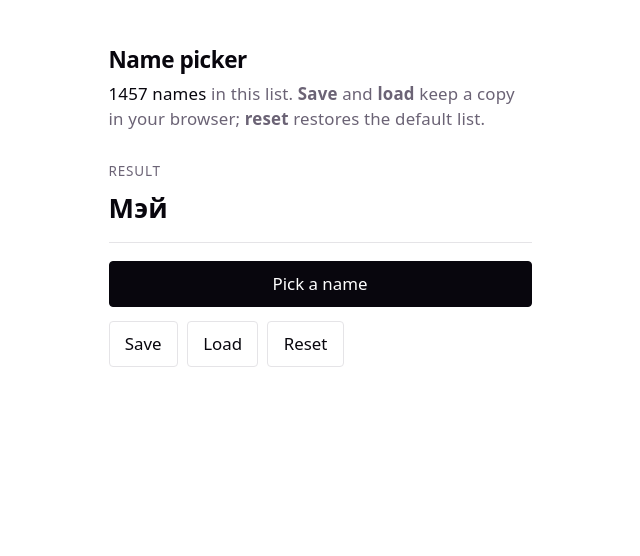
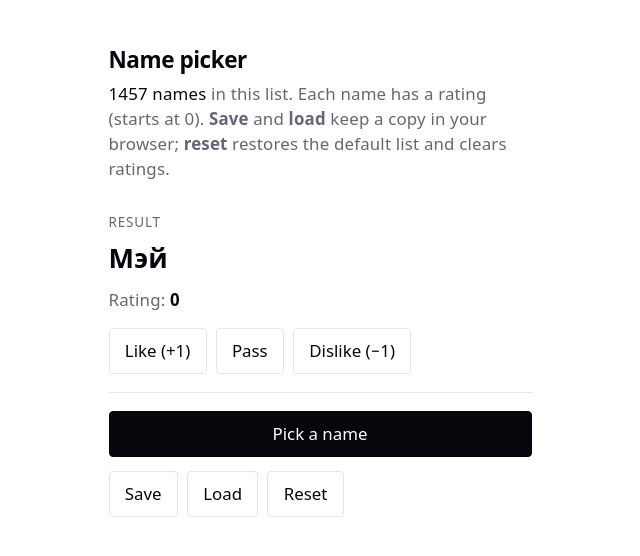
Before and after one commit to sergimax/simple-name-picker, a React (Vite) app: page / in a window 1280 px wide. Both pictures are taken after a click on the button "Pick a name". Shown: the top 556 px of the page, without its empty margins (320-960 px from the left). Built offline with nearby package versions, Linux system fonts and the light colour scheme.

Commit message:
feat(ratings): enhance name picker with rating system and local storage integration

```diff
--- a/src/App.css
+++ b/src/App.css
@@ -49,6 +49,36 @@
   font-weight: 600;
   line-height: 1.25;
   color: var(--text-h);
+}
+
+.picked-rating {
+  margin-top: 0.65rem;
+  font-size: 0.9375rem;
+  color: var(--text);
+}
+
+.picked-rating-value {
+  font-weight: 600;
+  color: var(--text-h);
+}
+
+.rating-actions {
+  display: flex;
+  flex-wrap: wrap;
+  gap: 0.5rem;
+  margin-top: 0.85rem;
+}
+
+.btn-like {
+  border-color: color-mix(in srgb, var(--text-h) 35%, var(--border));
+}
+
+.btn-dislike {
+  border-color: color-mix(in srgb, var(--text-h) 35%, var(--border));
+}
+
+.btn-pass {
+  border-color: var(--border);
 }
 
 .status {
--- a/src/App.tsx
+++ b/src/App.tsx
@@ -1,16 +1,31 @@
-import { useCallback, useState } from 'react'
+import { useCallback, useEffect, useState } from 'react'
 import { NAMES } from './data/names'
-import { loadNames, saveNames } from './namesStorage'
+import {
+  loadNamesState,
+  saveNamesState,
+  type NamesPersistedState,
+} from './namesStorage'
 import './App.css'
 
-const defaultNames = (): string[] => [...NAMES]
+function defaultState(): NamesPersistedState {
+  return { names: [...NAMES], ratings: {} }
+}
+
+function ratingFor(state: NamesPersistedState, name: string): number {
+  return state.ratings[name] ?? 0
+}
 
 function App() {
-  const [names, setNames] = useState<string[]>(
-    () => loadNames() ?? defaultNames(),
+  const [state, setState] = useState<NamesPersistedState>(
+    () => loadNamesState() ?? defaultState(),
   )
+  const { names } = state
   const [picked, setPicked] = useState<string | null>(null)
   const [status, setStatus] = useState<string | null>(null)
+
+  useEffect(() => {
+    saveNamesState(state)
+  }, [state])
 
   const showStatus = useCallback((message: string) => {
     setStatus(message)
@@ -18,25 +33,31 @@ function App() {
   }, [])
 
   const handleSave = () => {
-    saveNames(names)
-    showStatus(`Saved ${names.length} names to this browser.`)
+    saveNamesState(state)
+    showStatus(`Saved ${names.length} names and ratings to this browser.`)
   }
 
   const handleLoad = () => {
-    const stored = loadNames()
+    const stored = loadNamesState()
+
     if (stored === null) {
-      setNames(defaultNames())
-      showStatus('No saved list found—restored the default list.')
+      const fresh = defaultState()
+      setState(fresh)
+      setPicked(null)
+      showStatus('No saved data found—restored the default list.')
       return
     }
-    setNames(stored)
-    showStatus(`Loaded ${stored.length} names from this browser.`)
+
+    setState(stored)
+    setPicked(null)
+    showStatus(`Loaded ${stored.names.length} names from this browser.`)
   }
 
   const handleReset = () => {
-    setNames(defaultNames())
+    const fresh = defaultState()
+    setState(fresh)
     setPicked(null)
-    showStatus('List reset to the default catalog.')
+    showStatus('List and ratings reset to the default catalog.')
   }
 
   const handlePick = () => {
@@ -48,20 +69,63 @@ function App() {
     setPicked(names[i])
   }
 
+  const applyRatingDelta = (delta: number) => {
+    if (picked === null) return
+
+    setState((prev) => {
+      const current = ratingFor(prev, picked)
+      const nextRating = current + delta
+      return {
+        ...prev,
+        ratings: { ...prev.ratings, [picked]: nextRating },
+      }
+    })
+  }
+
+  const handleLike = () => applyRatingDelta(1)
+  const handleDislike = () => applyRatingDelta(-1)
+
+  const handlePass = () => {
+    if (picked === null) return
+
+    saveNamesState(state)
+  }
+
+  const pickedRating = picked !== null ? ratingFor(state, picked) : null
+
   return (
     <>
       <section id="center" className="picker">
         <h1>Name picker</h1>
         <p className="picker-intro">
           <span className="picker-count">{names.length} names</span> in this
-          list. <b>Save</b> and <b>load</b> keep a copy in your browser; <b>reset</b> restores the
-          default list.
+          list. Each name has a rating (starts at 0). <b>Save</b> and <b>load</b>{' '}
+          keep a copy in your browser; <b>reset</b> restores the default list and
+          clears ratings.
         </p>
 
         {picked !== null && (
           <div className="picked" aria-live="polite">
             <div className="picked-label">Result</div>
             <div className="picked-name">{picked}</div>
+            <div className="picked-rating" aria-label="Current rating for this name">
+              Rating: <span className="picked-rating-value">{pickedRating}</span>
+            </div>
+            <div className="rating-actions" role="group" aria-label="Rate this name">
+              <button type="button" className="btn btn-like" onClick={handleLike}>
+                Like (+1)
+              </button>
+              <button type="button" className="btn btn-pass" onClick={handlePass}>
+                Pass
+              </button>
+              <button
+                type="button"
+                className="btn btn-dislike"
+                onClick={handleDislike}
+              >
+                Dislike (−1)
+              </button>
+            </div>
           </div>
         )}
 
--- a/src/namesStorage.ts
+++ b/src/namesStorage.ts
@@ -1,26 +1,64 @@
-/** Key for the persisted name list in `localStorage`. */
+/** Key for the persisted name list and ratings in `localStorage`. */
 export const NAMES_STORAGE_KEY = 'simple-name-picker:names'
 
+export type NamesPersistedState = {
+  names: string[]
+  /** Per-name score; names omitted default to 0 in the UI. */
+  ratings: Record<string, number>
+}
+
+function isRecord(x: unknown): x is Record<string, unknown> {
+  return typeof x === 'object' && x !== null && !Array.isArray(x)
+}
+
 /**
- * Read the saved name list. Returns `null` if nothing is stored or data is invalid.
+ * Read saved names and ratings. Returns `null` if nothing is stored or data is invalid.
+ * Supports legacy format: a JSON array of strings (ratings default to {}).
  */
-export function loadNames(): string[] | null {
+export function loadNamesState(): NamesPersistedState | null {
   if (typeof localStorage === 'undefined') return null
   try {
     const raw = localStorage.getItem(NAMES_STORAGE_KEY)
     if (raw == null) return null
+
     const parsed: unknown = JSON.parse(raw)
-    if (!Array.isArray(parsed)) return null
-    return parsed.filter((x): x is string => typeof x === 'string')
+
+    if (Array.isArray(parsed)) {
+      const names = parsed.filter((x): x is string => typeof x === 'string')
+      return { names, ratings: {} }
+    }
+
+    if (!isRecord(parsed)) return null
+
+    const namesRaw = parsed.names
+    const ratingsRaw = parsed.ratings
+
+    if (!Array.isArray(namesRaw)) return null
+
+    const names = namesRaw.filter((x): x is string => typeof x === 'string')
+
+    if (!isRecord(ratingsRaw)) return { names, ratings: {} }
+
+    const ratings: Record<string, number> = {}
+    for (const [key, val] of Object.entries(ratingsRaw)) {
+      if (typeof val === 'number' && Number.isFinite(val)) ratings[key] = val
+    }
+    return { names, ratings }
   } catch {
     return null
   }
 }
 
 /**
- * Persist the current name list.
+ * Persist names and per-name ratings. Drops ratings for names not in the list and omits zero scores.
  */
-export function saveNames(names: string[]): void {
+export function saveNamesState(state: NamesPersistedState): void {
   if (typeof localStorage === 'undefined') return
-  localStorage.setItem(NAMES_STORAGE_KEY, JSON.stringify(names))
+  const ratings: Record<string, number> = {}
+  for (const name of state.names) {
+    const v = state.ratings[name]
+    if (typeof v === 'number' && v !== 0) ratings[name] = v
+  }
+  const payload: NamesPersistedState = { names: state.names, ratings }
+  localStorage.setItem(NAMES_STORAGE_KEY, JSON.stringify(payload))
 }
```
